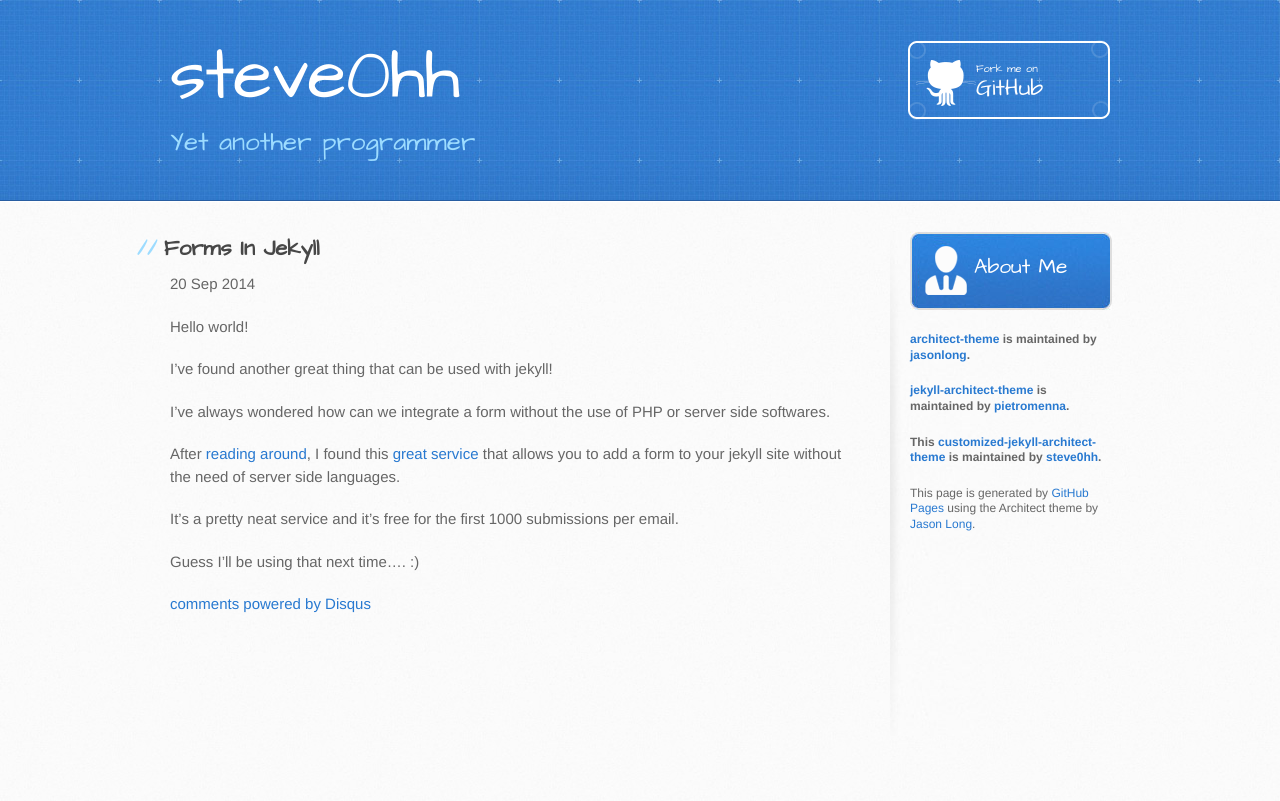
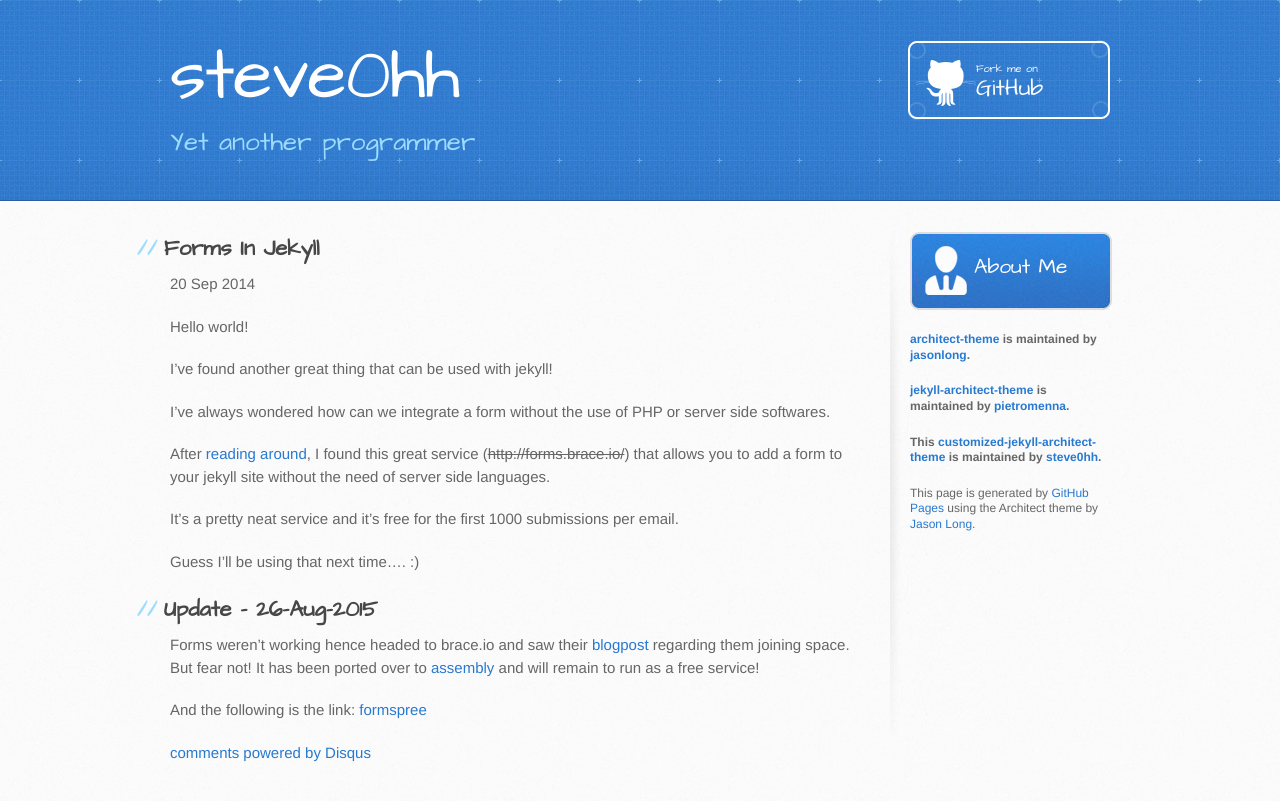
Before and after one commit to steve0hh/steve0hh.github.io, a Jekyll site: the page built from _posts/jekyll/2014-09-20-forms-in-jekyll.markdown, in a window 1280 px wide. Shown: the top 801 px of the page. Built offline with Jekyll 4.4.1, drawn with Linux system fonts in a browser that asks for light colours; Markdown is read by kramdown in place of the engine named in the settings; comment, search, counter and statistics services are not loaded.

Commit message:
updated post

```diff
--- a/_posts/jekyll/2014-09-20-forms-in-jekyll.markdown
+++ b/_posts/jekyll/2014-09-20-forms-in-jekyll.markdown
@@ -10,9 +10,16 @@ I've found another great thing that can be used with jekyll!
 I've always wondered how can we integrate a form without the use of PHP or server side softwares.
 
 After [reading around](http://sebastien.saunier.me/blog/2014/04/15/you-do-not-need-a-database-for-your-contact-form.html),
-I found this [great service](http://forms.brace.io/) that allows you to add a form to your jekyll site without the need of server side
+I found this great service (<s>http://forms.brace.io/</s>) that allows you to add a form to your jekyll site without the need of server side
 languages.
 
 It's a pretty neat service and it's free for the first 1000 submissions per email.
 
 Guess I'll be using that next time.... :)
+
+##Update - 26-Aug-2015
+
+Forms weren't working hence headed to brace.io and saw their [blogpost](http://blog.brace.io/2015/01/26/goodbye/) regarding them joining space.
+*But fear not!* It has been ported over to [assembly](http://assembly.com/formspree) and will remain to run as a free service!
+
+And the following is the link: [formspree](http://formspree.io/)
```
